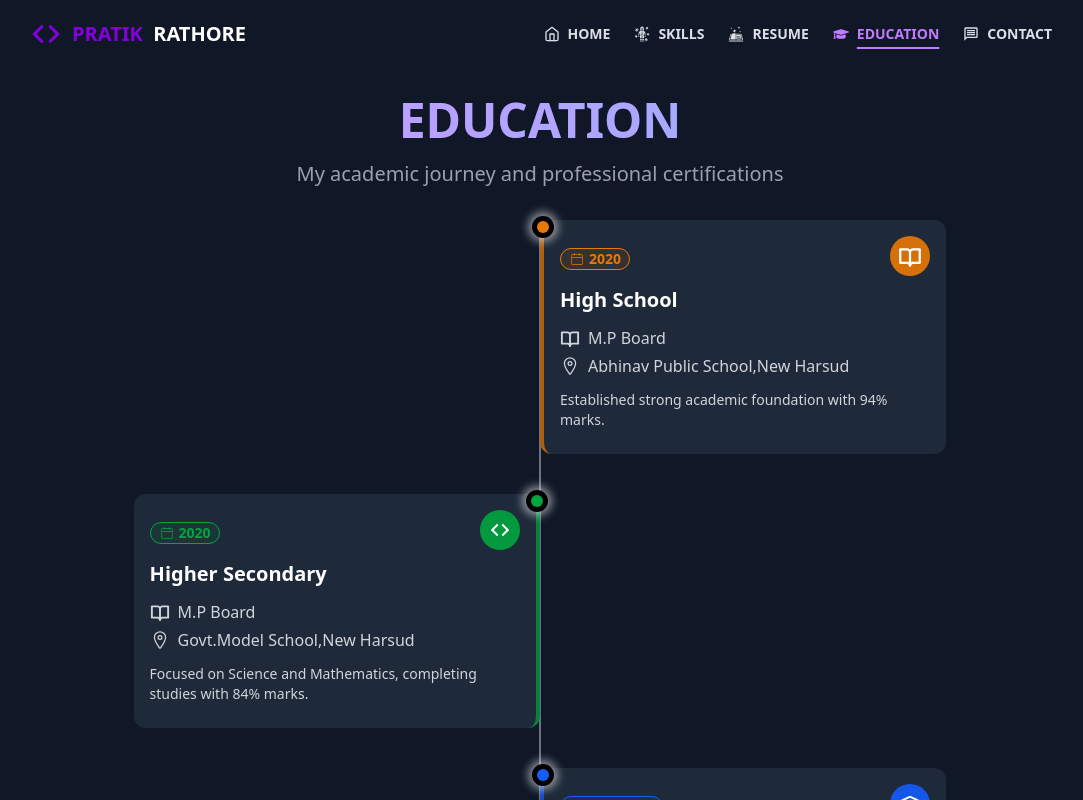
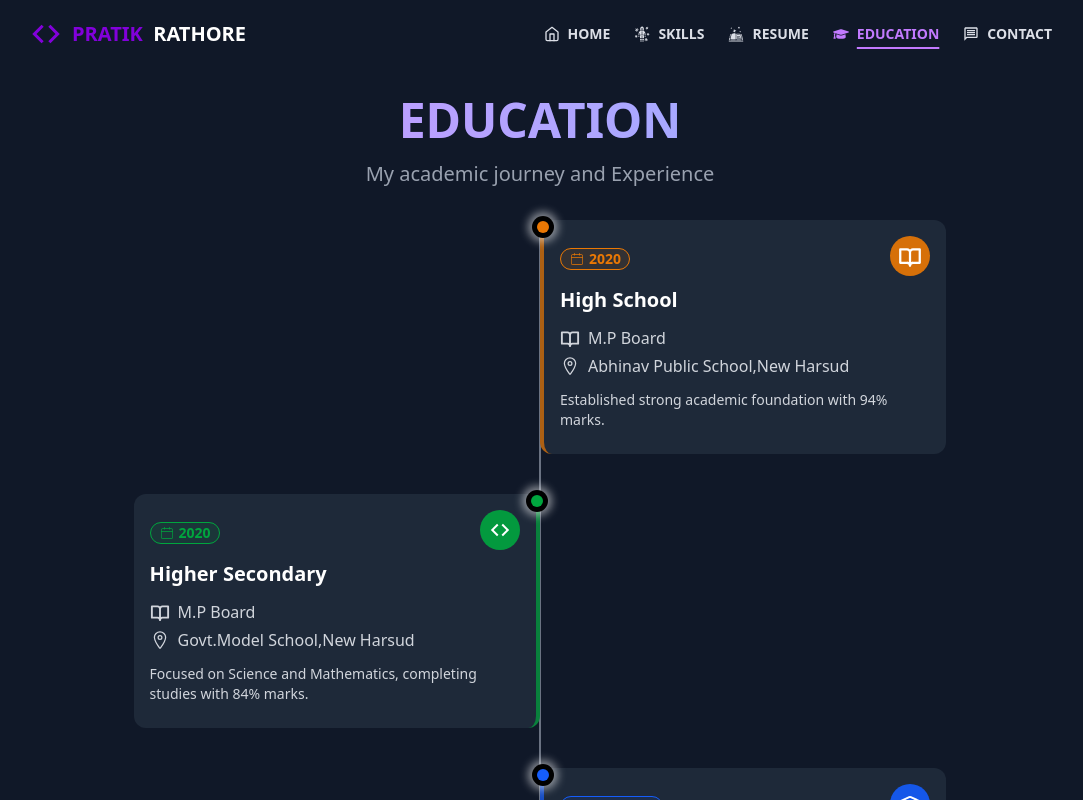
Before and after one commit to Pratikrathore49/PortFolio-Pratik, a React (Vite) app: page /education in a window 1280 px wide. Shown: the top 800 px of the page, without its empty margins (100-1183 px from the left). Built offline with nearby package versions, Linux system fonts and the light colour scheme.

Commit message:
fix: Update text in Education section for clarity

```diff
--- a/src/components/Header.jsx
+++ b/src/components/Header.jsx
@@ -59,7 +59,7 @@ const Header = () => {
         </button>
 
         {open && (
-          <div className="md:hidden  text-[#dcdfe7]   bg-[var(--primary)] absolute top-[74px] -left-1 w-full  px-4 pb-4 ">
+          <div onClick={()=>setOpen(false)} className="md:hidden  text-[#dcdfe7]   bg-[var(--primary)] absolute top-[74px] -left-1 w-full  px-4 pb-4 ">
             {menuData.map((item, idx) => (
               <NavLink
                 to={item.path}
--- a/src/pages/Education.jsx
+++ b/src/pages/Education.jsx
@@ -8,7 +8,7 @@ const Education = () => {
           EDUCATION
         </h2>
         <p className="text-center  text-base sm:text-lg md:text-xl text-gray-400 mb-8 ">
-          My academic journey and professional certifications
+          My academic journey and Experience
         </p>
         <EducationTimeline />
       </div>
```
